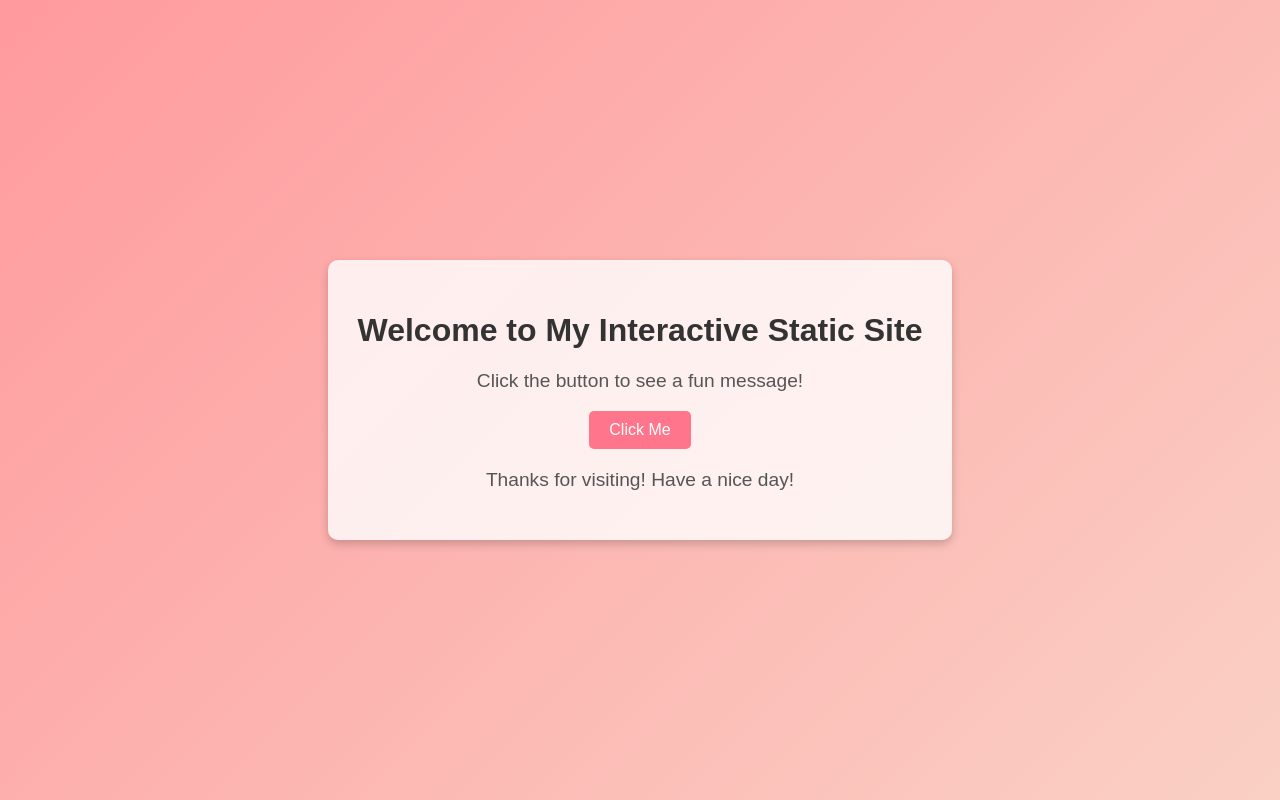
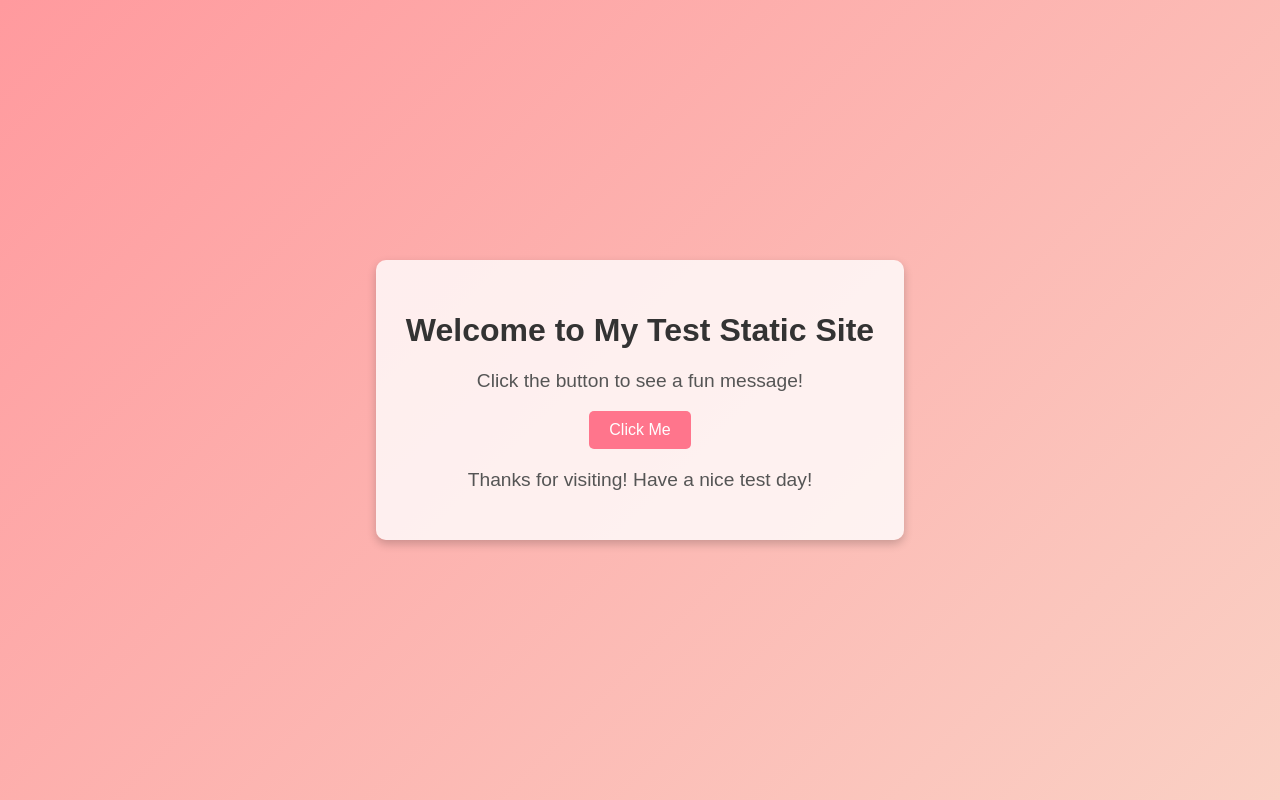
Before and after one commit to ssibbya/my-static-website, a plain HTML site: page index.html in a window 1280 px wide. Both pictures are taken after a click on the button "Click Me". Drawn offline with Linux system fonts and the light colour scheme.

Commit message:
testindex.html

```diff
--- a/index.html
+++ b/index.html
@@ -47,14 +47,14 @@
 </head>
 <body>
     <div class="container">
-        <h1>Welcome to My Interactive Static Site</h1>
+        <h1>Welcome to My Test Static Site</h1>
         <p>Click the button to see a fun message!</p>
         <button onclick="showMessage()">Click Me</button>
         <p id="message"></p>
     </div>
     <script>
         function showMessage() {
-            document.getElementById('message').innerText = "Thanks for visiting! Have a nice day!";
+            document.getElementById('message').innerText = "Thanks for visiting! Have a nice test day!";
         }
     </script>
 </body>
```
